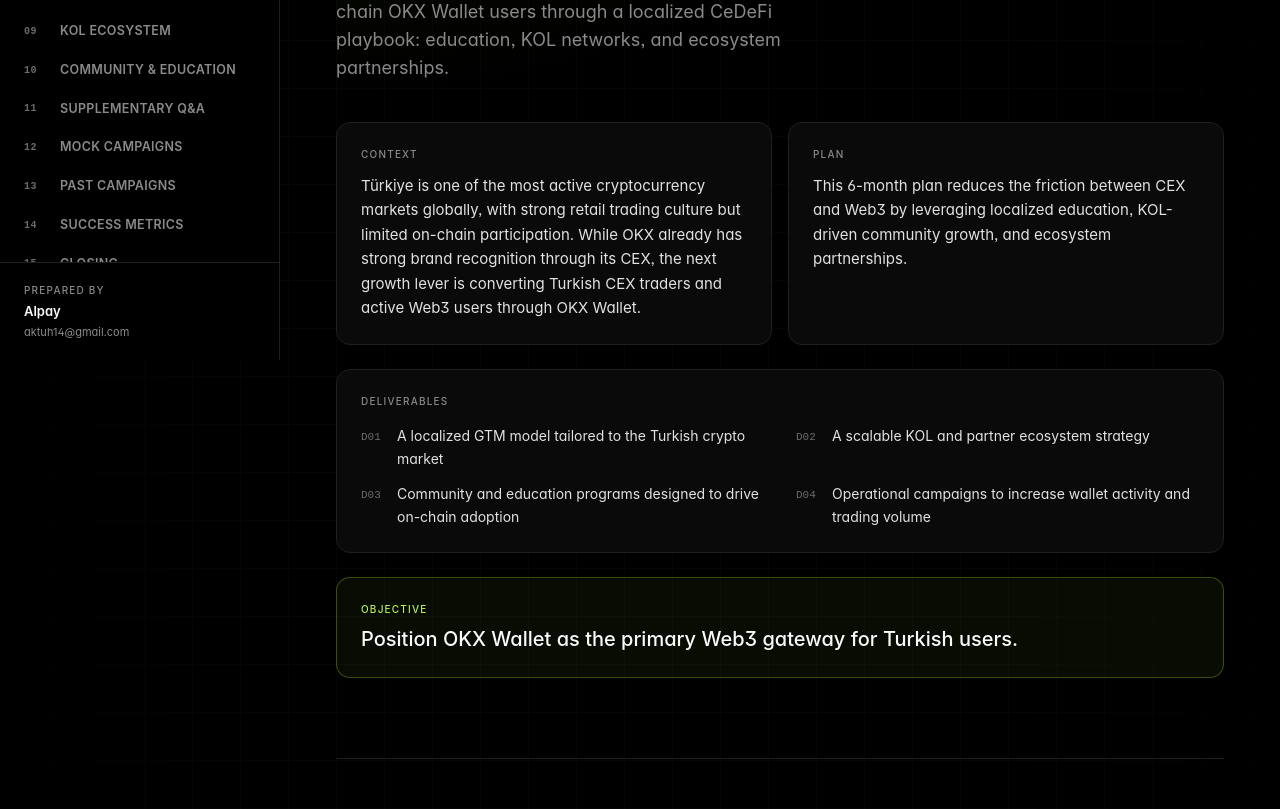
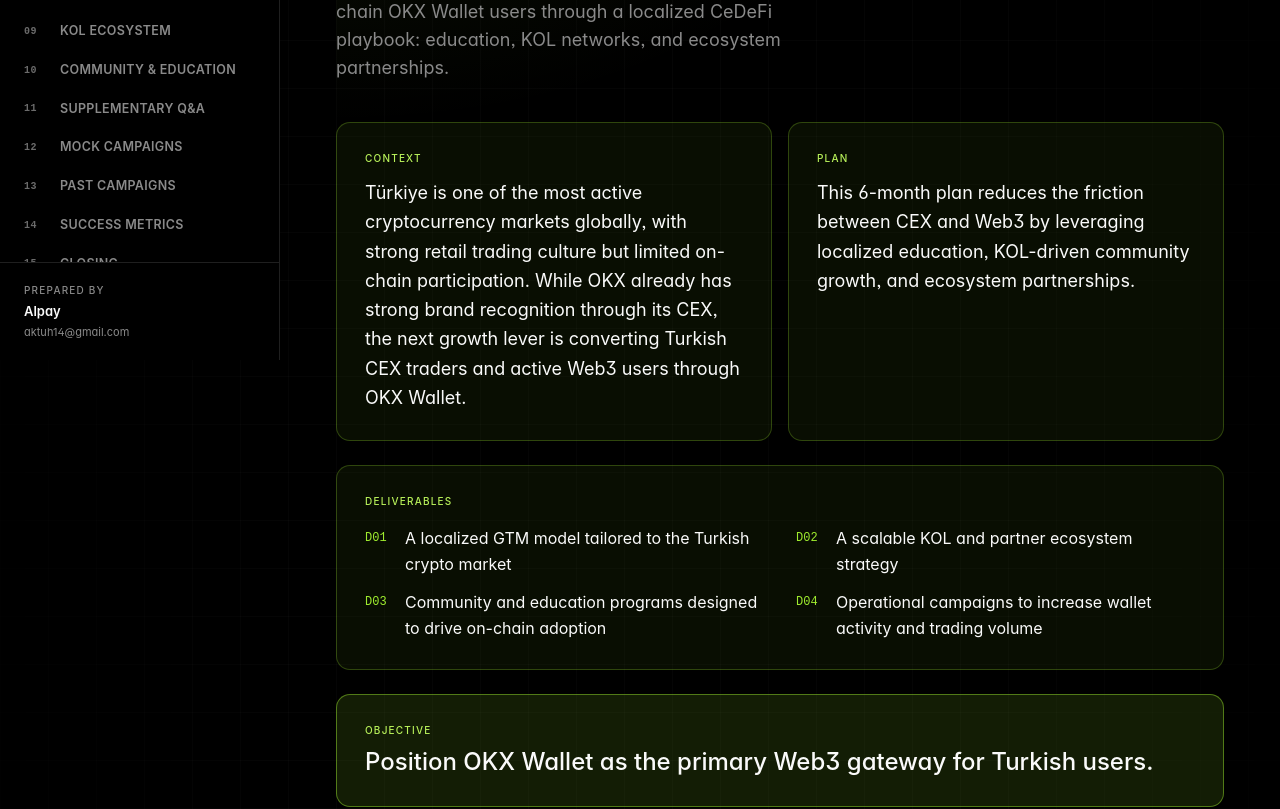
Before and after one commit to Alpaycino/okx-wallet-turkey-gtm, a Next.js app: page / in a window 1280 px wide. Shown: the part 440-1249 px from the top of the page. Built offline with nearby package versions, Linux system fonts and the light colour scheme.

Commit message:
Restyle hero cards with OKX green tint, bump text sizes

```diff
--- a/app/components/Hero.tsx
+++ b/app/components/Hero.tsx
@@ -52,29 +52,35 @@
         </div>
 
         <div className="mt-10 grid grid-cols-1 md:grid-cols-2 gap-4">
-          <div className="card p-6">
-            <div className="micro-label mb-3">Context</div>
-            <p className="text-[15px] leading-relaxed text-okx-text/90">
+          <div className="p-7 rounded-[14px] border border-okx-green/25 bg-okx-green/[0.06]">
+            <div className="micro-label mb-3" style={{ color: "#B9F25A" }}>
+              Context
+            </div>
+            <p className="text-[17px] md:text-[18px] leading-relaxed text-okx-text">
               {EXECUTIVE_SUMMARY.intro}
             </p>
           </div>
-          <div className="card p-6">
-            <div className="micro-label mb-3">Plan</div>
-            <p className="text-[15px] leading-relaxed text-okx-text/90">
+          <div className="p-7 rounded-[14px] border border-okx-green/25 bg-okx-green/[0.06]">
+            <div className="micro-label mb-3" style={{ color: "#B9F25A" }}>
+              Plan
+            </div>
+            <p className="text-[17px] md:text-[18px] leading-relaxed text-okx-text">
               {EXECUTIVE_SUMMARY.plan}
             </p>
           </div>
         </div>
 
-        <div className="mt-6 card p-6">
-          <div className="micro-label mb-4">Deliverables</div>
+        <div className="mt-6 p-7 rounded-[14px] border border-okx-green/25 bg-okx-green/[0.06]">
+          <div className="micro-label mb-4" style={{ color: "#B9F25A" }}>
+            Deliverables
+          </div>
           <div className="grid md:grid-cols-2 gap-x-8 gap-y-3">
             {EXECUTIVE_SUMMARY.deliverables.map((d, i) => (
               <div key={i} className="flex items-start gap-3">
-                <span className="font-mono text-[11px] text-okx-dim mt-1 w-6 shrink-0">
+                <span className="font-mono text-[12px] text-okx-green mt-1 w-7 shrink-0">
                   D{String(i + 1).padStart(2, "0")}
                 </span>
-                <span className="text-[14px] text-okx-text/90 leading-relaxed">
+                <span className="text-[16px] text-okx-text leading-relaxed">
                   {d}
                 </span>
               </div>
@@ -82,11 +88,11 @@
           </div>
         </div>
 
-        <div className="mt-6 p-6 rounded-[14px] border border-okx-green/30 bg-okx-green/5">
+        <div className="mt-6 p-7 rounded-[14px] border border-okx-green/45 bg-okx-green/[0.12]">
           <div className="micro-label mb-2" style={{ color: "#B9F25A" }}>
             Objective
           </div>
-          <p className="text-lg md:text-xl font-medium text-okx-text leading-snug">
+          <p className="text-xl md:text-2xl font-medium text-okx-text leading-snug">
             {EXECUTIVE_SUMMARY.objective}
           </p>
         </div>
```
